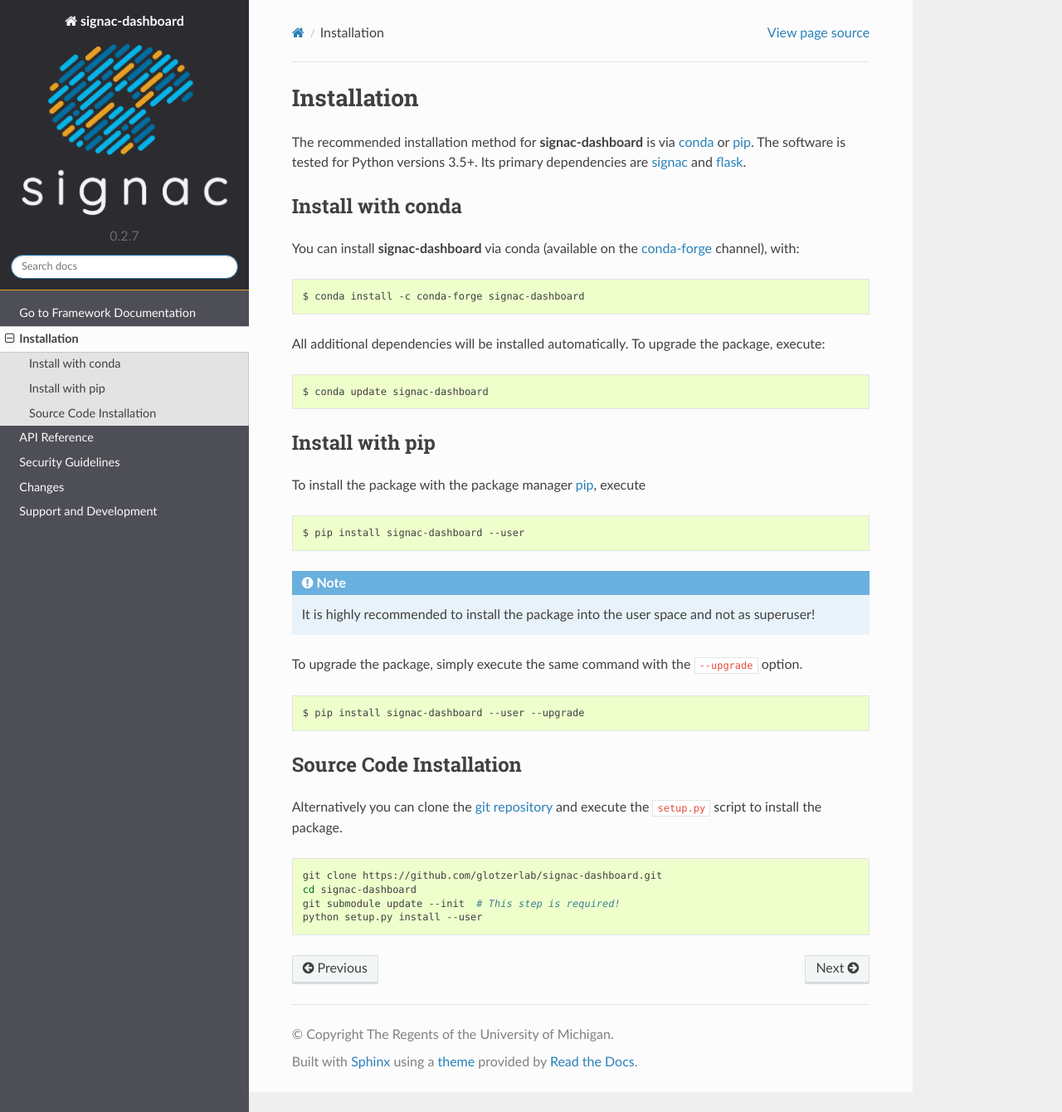
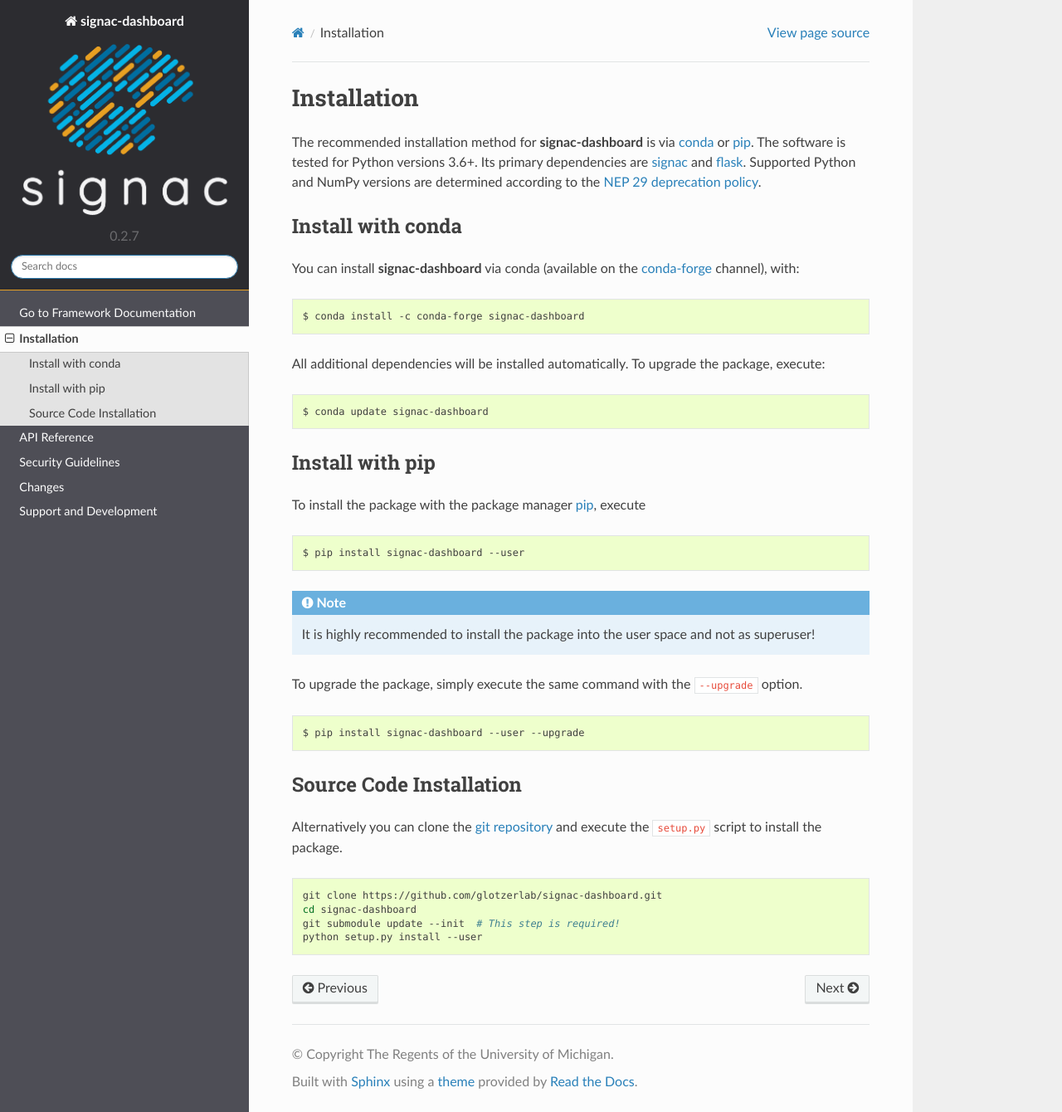
Before and after one commit to glotzerlab/signac-dashboard, a Sphinx documentation site: the page built from doc/installation.rst, in a window 1280 px wide and 1340 px high. Shown: the whole window at 83% size. Built offline with Sphinx 7.4.7 and the Read the Docs theme 2.0.0, drawn with Linux system fonts in a browser that asks for light colours.

Commit message:
Update version support info.

```diff
--- a/doc/installation.rst
+++ b/doc/installation.rst
@@ -5,7 +5,8 @@
 ============
 
 The recommended installation method for **signac-dashboard** is via conda_ or pip_.
-The software is tested for Python versions 3.5+. Its primary dependencies are signac_ and flask_.
+The software is tested for Python versions 3.6+. Its primary dependencies are signac_ and flask_.
+Supported Python and NumPy versions are determined according to the `NEP 29 deprecation policy <https://numpy.org/neps/nep-0029-deprecation_policy.html>`_.
 
 .. _conda: https://conda.io/
 .. _conda-forge: https://conda-forge.org/
--- a/setup.py
+++ b/setup.py
@@ -20,7 +20,7 @@
     version='0.2.7',
     packages=find_packages(),
     include_package_data=True,
-    python_requires='>=3.5',
+    python_requires='>=3.6,<4',
     install_requires=[
         'flask>=1.0',
         'flask-assets>=2.0',
@@ -37,7 +37,6 @@
     classifiers=[
         'Development Status :: 3 - Alpha',
         'License :: OSI Approved :: BSD License',
-        'Programming Language :: Python :: 3.5',
         'Programming Language :: Python :: 3.6',
         'Programming Language :: Python :: 3.7',
         'Programming Language :: Python :: 3.8',
```
Also changed, not shown: README.md (+1 -1 lines).
